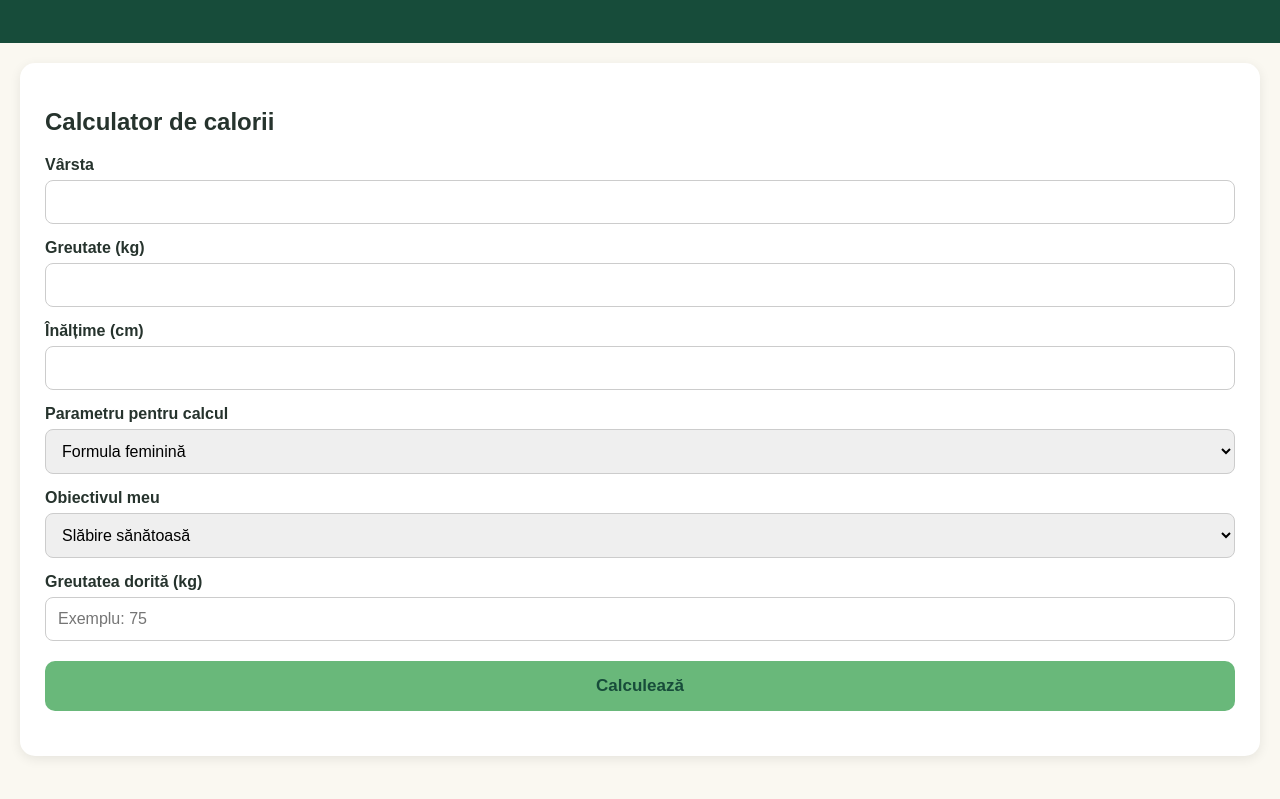
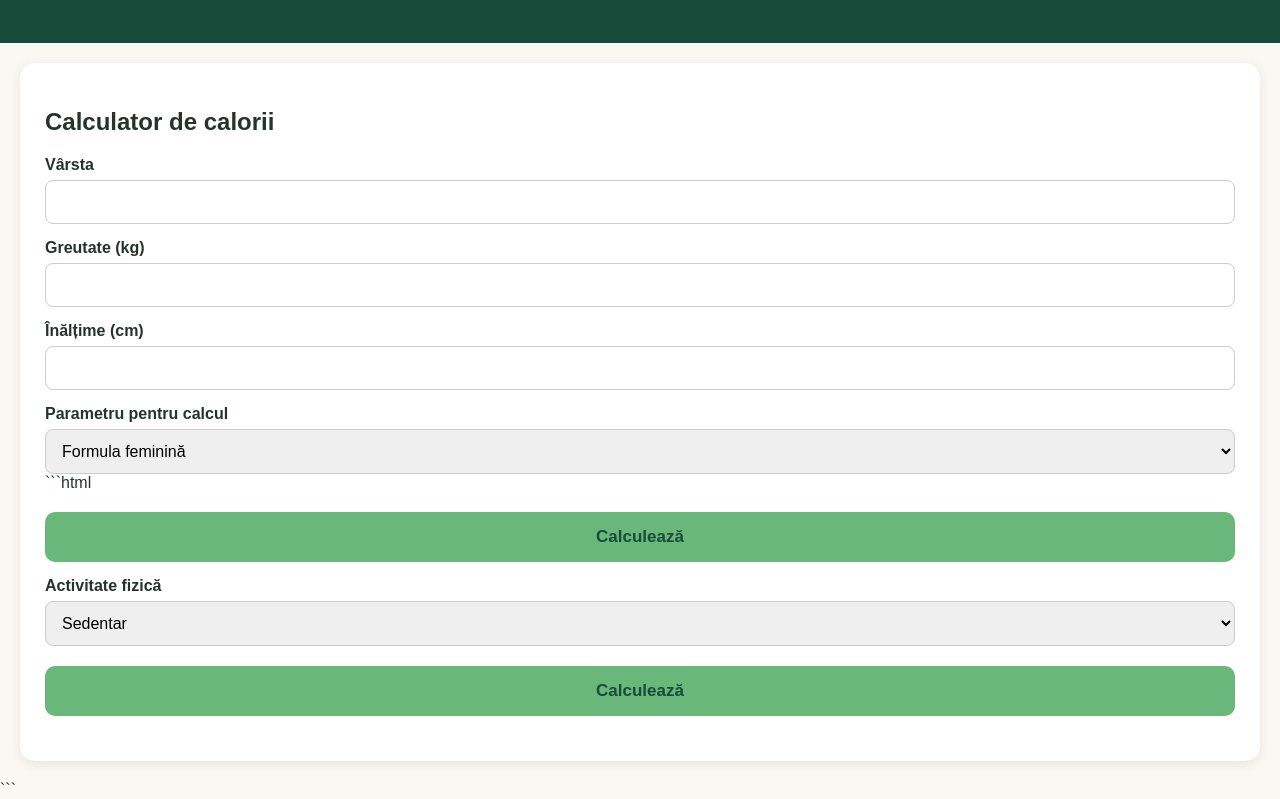
Before and after one commit to crissdj22-blip/SlimSmart-AI, a plain HTML site: page index.html in a window 1280 px wide. Both pictures are taken after a click on the button "Începe acum". Shown: the part 132-931 px from the top of the page. Before the commit the page ends 908 px from the top, so only its background shows below. Drawn offline with Linux system fonts and the light colour scheme.

Commit message:
Update index.html

````diff
--- a/index.html
+++ b/index.html
@@ -92,24 +92,17 @@ button {
     <option value="m">Formula masculină</option>
   </select>
 
-  <label for="obiectiv">Obiectivul meu</label>
-<select id="obiectiv">
-  <option value="slabire">Slăbire sănătoasă</option>
-  <option value="mentinere">Menținerea greutății</option>
-  <option value="echilibrat">Alimentație echilibrată</option>
+  ```html
+<button onclick="calculeaza()">Calculează</button>
+
+<label for="activitate">Activitate fizică</label>
+
+<select id="activitate">
+  <option value="1.2">Sedentar</option>
+  <option value="1.375">Activitate ușoară</option>
+  <option value="1.55">Activitate moderată</option>
+  <option value="1.725">Activitate intensă</option>
 </select>
-
-<label for="greutateDorita">
-  Greutatea dorită (kg)
-</label>
-<input
-  id="greutateDorita"
-  type="number"
-  min="30"
-  max="350"
-  step="0.1"
-  placeholder="Exemplu: 75"
->
 
   <button onclick="calculeaza()">Calculează</button>
 
@@ -154,3 +147,4 @@ function calculeaza() {
 
 </body>
 </html>
+```
````
